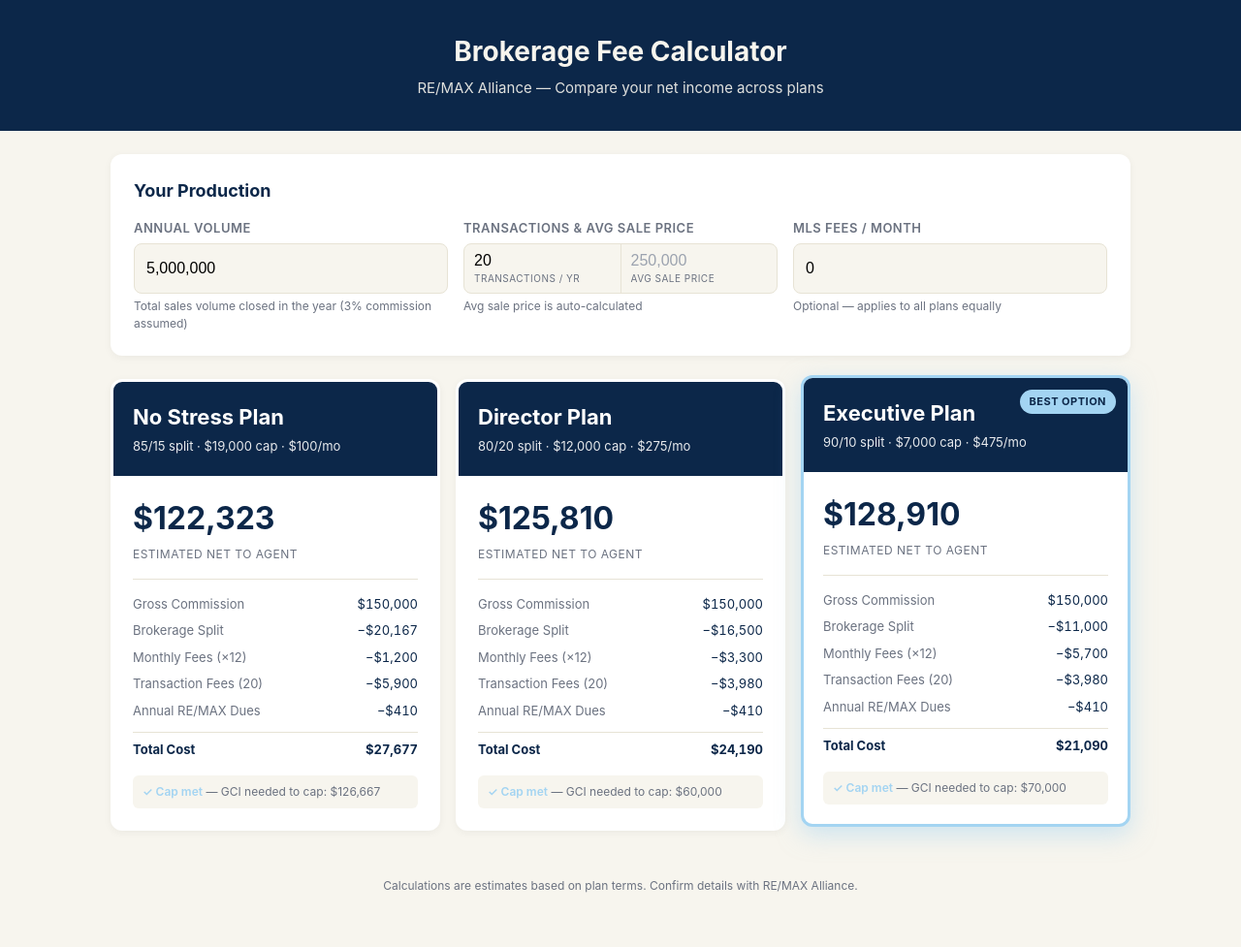
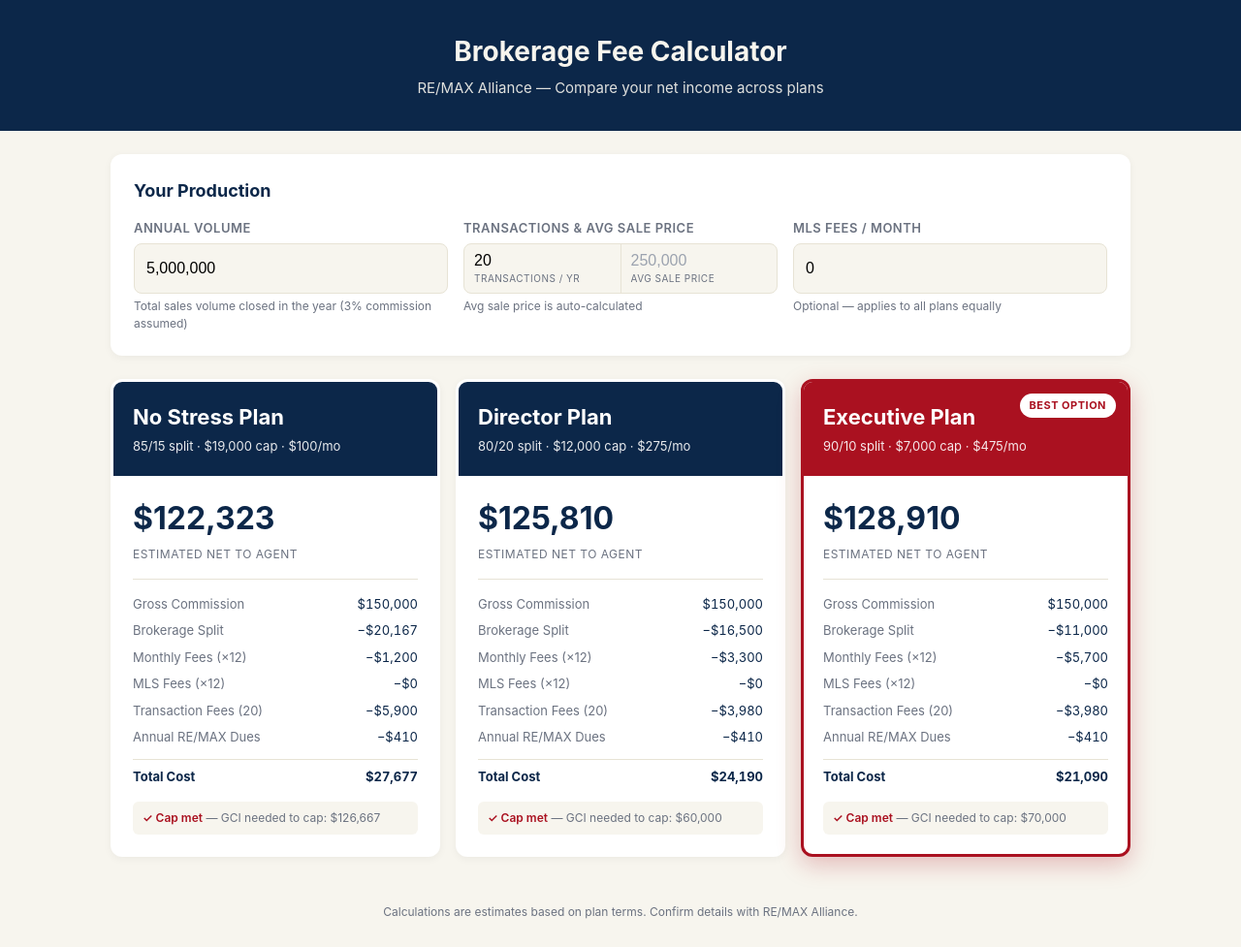
Before and after one commit to winthehouseyoulove/brokerage-fee-calculator, a plain HTML site: page index.html in a window 1280 px wide. Shown: the whole page at 97% size. Drawn offline with Linux system fonts and the light colour scheme.

Commit message:
Refine editorial theme and break out MLS fees
- Lock in editorial navy color scheme
- Highlight best option with red card header, white pill, red glow
- Show MLS fees as a separate line item in the breakdown

Co-Authored-By: Claude Opus 4.7 <noreply@anthropic.com>

```diff
--- a/index.html
+++ b/index.html
@@ -21,8 +21,8 @@
     --plan-red-bg: #0C2749;
     --plan-blue-bg: #0C2749;
     --net-color: #0C2749;
-    --win: #A3D4F2;
-    --win-text: #0C2749;
+    --win: #AA1120;
+    --win-text: #AA1120;
     --cap-note-bg: #f7f5ee;
   }
   * { box-sizing: border-box; }
@@ -146,14 +146,13 @@
   }
   .plan.winner {
     border-color: var(--win);
-    transform: translateY(-4px);
-    box-shadow: 0 8px 24px rgba(163,212,242,0.5);
+    box-shadow: 0 8px 24px rgba(170,17,32,0.25);
   }
   .winner-badge {
     position: absolute;
     top: 12px;
     right: 12px;
-    background: var(--win);
+    background: #ffffff;
     color: var(--win-text);
     padding: 4px 10px;
     border-radius: 20px;
@@ -162,6 +161,7 @@
     text-transform: uppercase;
     letter-spacing: 0.5px;
   }
+  .plan.winner .plan-header { background: var(--win); }
   .plan-header {
     padding: 20px;
     color: white;
@@ -317,11 +317,12 @@
       splitCost = plan.cap + remainingGci * plan.postCapRate;
       capMet = true;
     }
-    const monthlyTotal = (plan.monthly + mls) * 12;
+    const monthlyTotal = plan.monthly * 12;
+    const mlsTotal = mls * 12;
     const transactionTotal = plan.perTransaction * transactions;
-    const totalCost = splitCost + monthlyTotal + transactionTotal + plan.annualDues;
+    const totalCost = splitCost + monthlyTotal + mlsTotal + transactionTotal + plan.annualDues;
     const net = gci - totalCost;
-    return { splitCost, monthlyTotal, transactionTotal, dues: plan.annualDues, totalCost, net, capMet, gciToCap };
+    return { splitCost, monthlyTotal, mlsTotal, transactionTotal, dues: plan.annualDues, totalCost, net, capMet, gciToCap };
   }
 
   function render() {
@@ -352,6 +353,7 @@
               <div class="row"><span>Gross Commission</span><span class="val">${fmt(gci)}</span></div>
               <div class="row"><span>Brokerage Split</span><span class="val">−${fmt(r.splitCost)}</span></div>
               <div class="row"><span>Monthly Fees (×12)</span><span class="val">−${fmt(r.monthlyTotal)}</span></div>
+              <div class="row"><span>MLS Fees (×12)</span><span class="val">−${fmt(r.mlsTotal)}</span></div>
               <div class="row"><span>Transaction Fees (${transactions})</span><span class="val">−${fmt(r.transactionTotal)}</span></div>
               <div class="row"><span>Annual RE/MAX Dues</span><span class="val">−${fmt(r.dues)}</span></div>
               <div class="row total"><span>Total Cost</span><span class="val">${fmt(r.totalCost)}</span></div>
```
